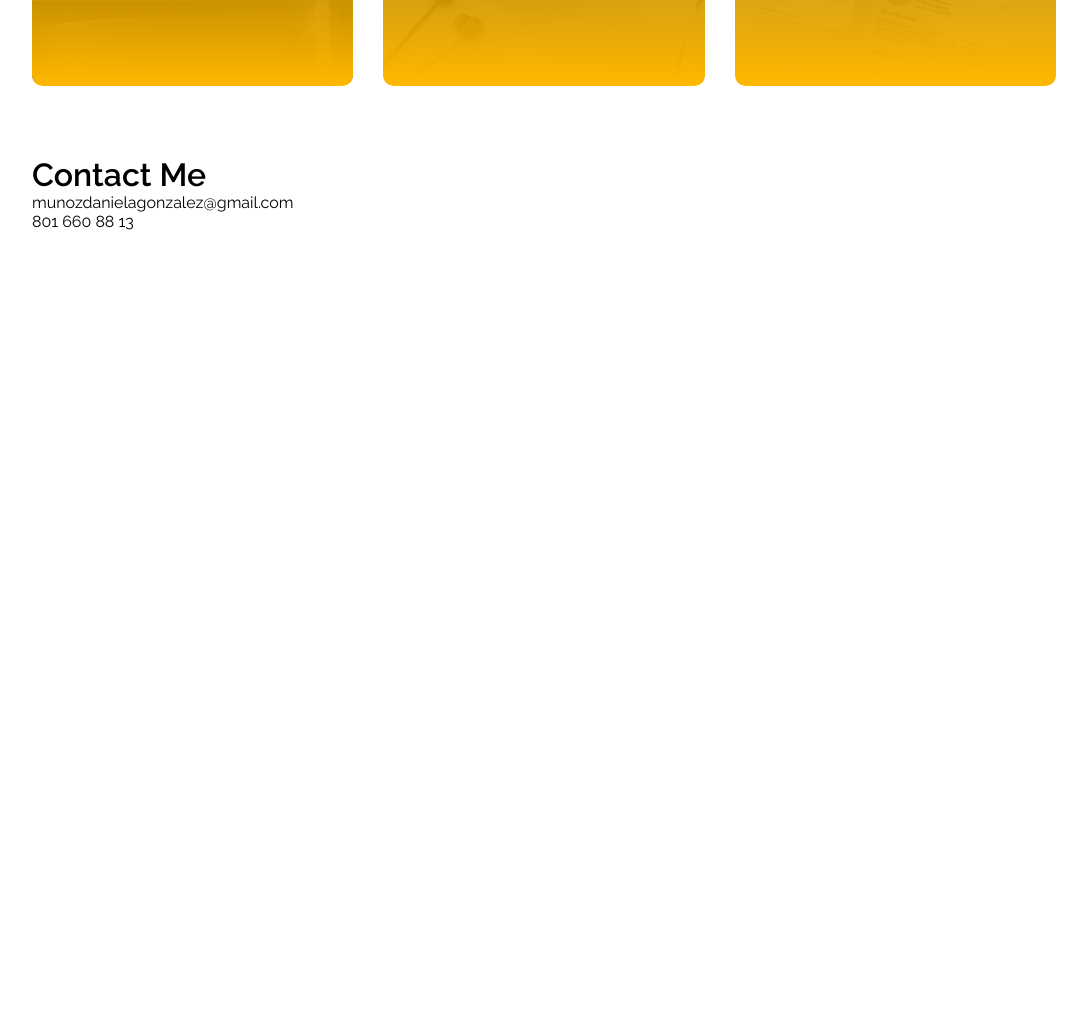
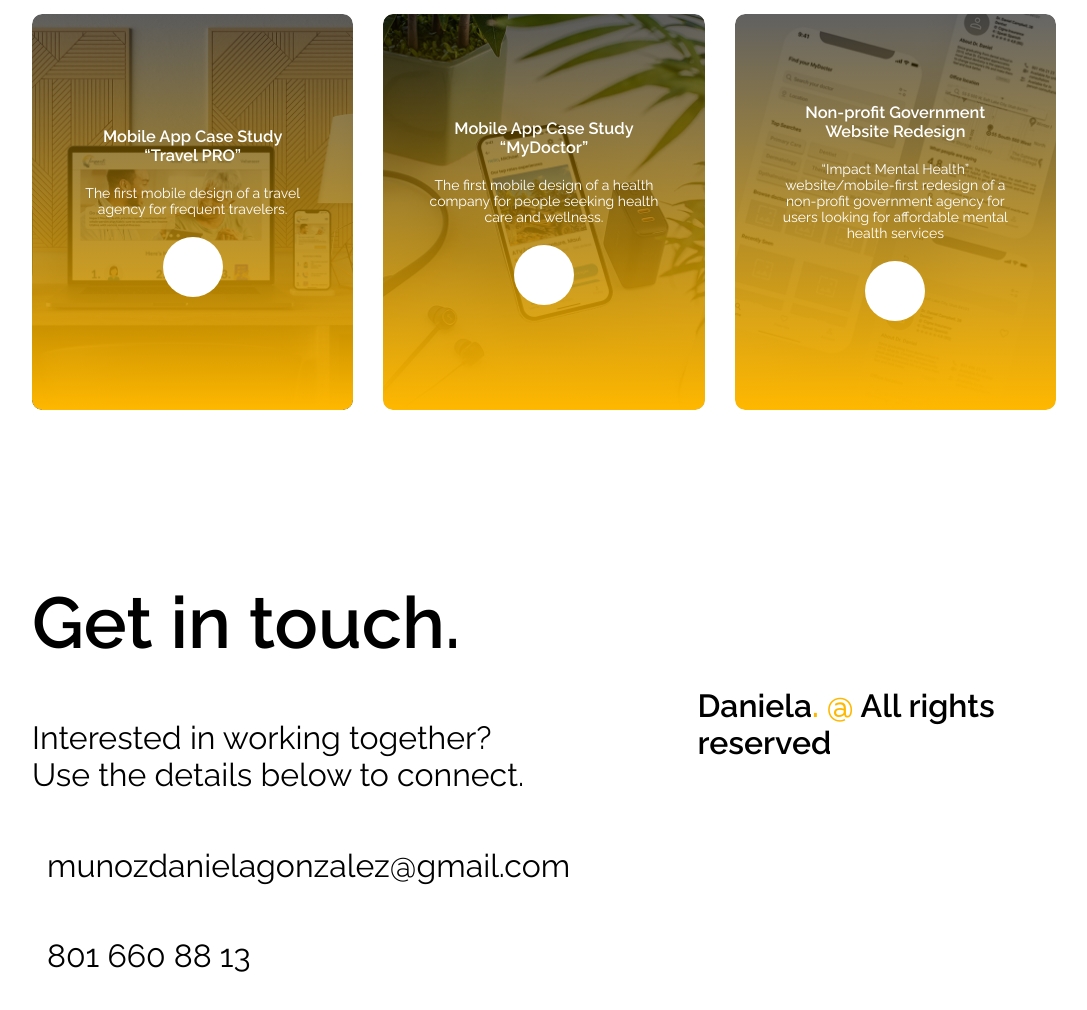
Before and after one commit to Nanonis1/UX_UI_HW_17, a plain HTML site: page index.html in a window 1280 px wide. Shown: the part 2446-3456 px from the top of the page, without its empty margins (96-1183 px from the left). Before the commit the page ends 2687 px from the top, so only its background shows below. Drawn offline with Linux system fonts and the light colour scheme.

Commit message:
contact info added

```diff
--- a/index.html
+++ b/index.html
@@ -120,21 +120,23 @@
 
 <!------------ Contact ------------>
 
-<div class="contact">
+<div id="get-in-touch">
     <div class="container">
         <div class="row">
-            <div class="contact-left">
-                <h1 Class="sub-title">Contact Me</h1>
-                <p>munozdanielagonzalez@gmail.com</p>
-                <p>801 660 88 13</p>
+            <div class="get-in-touch-left">
+                <h1 Class="sub-title">Get in touch.</h1>
+                <h3>Interested in working together?<br>Use the details below to connect.</h3>
+                <p><i class="fa-sharp fa-solid fa-paper-plane"></i> munozdanielagonzalez@gmail.com</p>
+                <p><i class="fa-solid fa-mobile"></i> 801 660 88 13</p>
                 <div class="social-icons">
                     <a href=""><i class="fa-brands fa-facebook"></i></a>
                     <a href=""><i class="fa-brands fa-instagram"></i></a>
                     <a href=""><i class="fa-brands fa-linkedin"></i></a>
                 </div>
             </div>
-            <div class="contact-right"></div>
-
+            <div class="get-in-touch-right">
+                <h3>Daniela<span>.</span>  <span>@</span> All rights reserved</h3>
+            </div>
         </div>
     </div>
 </div>
--- a/style.css
+++ b/style.css
@@ -122,8 +122,10 @@ nav ul li a:hover::after{
 /*---------------About Me----------------*/
 
 #About{
-    padding: 10px 0;
+    padding: 100px 0;
     color: black;
+    text-align: left;
+    font-size: 36px;
 
 }
 
@@ -138,6 +140,11 @@ nav ul li a:hover::after{
     flex-basis: 35%;
 }
 
+.about-col-2{
+    flex-basis: 35%;
+}
+
+
 .about-col-1 img{
     width: 100%;
     margin-top: 300px;
@@ -148,10 +155,16 @@ nav ul li a:hover::after{
 .about-col-2{
     flex-basis: 60%;
     margin-top: 300px;
-    font-size: 20px;
 
 
 }
+
+.about-col-2 p{
+    padding-top: 5%;
+    font-weight: normal;
+    font-size: 28px;
+}
+
 
 .tab-titles{
     display: flex;
@@ -282,3 +295,63 @@ nav ul li a:hover::after{
     text-align: center;
 
 }
+
+
+/* --------- Get in touch ----------*/
+
+
+#get-in-touch{
+    padding: 100px 0;
+    text-align: left;
+    font-size: 36px;
+
+}
+
+.get-in-touch-left{
+    flex-basis: 35%;
+
+}
+
+.get-in-touch-right{
+    flex-basis: 35%;
+    display: inline-block;
+    margin-top: 35px;
+
+
+
+}
+
+.get-in-touch-left h3{
+    padding-top: 10%;
+    font-weight: normal;
+    font-size: 32px;
+    align-items: center;
+    list-style: none;
+
+}
+
+.get-in-touch-left p{
+    padding-top: 10%;
+    font-weight: normal;
+    font-size: 32px;
+}
+
+.get-in-touch-right h3{
+    display: inline-block;
+    padding-top: 20%;
+    font-weight: normal;
+    font-size: 32px;
+    font-weight: bold;
+    position: relative;
+
+}
+
+.get-in-touch-right span{
+    color: #FFB800
+}
+
+.get-in-touch-left p i{
+    color: #FFB800;
+    margin-right: 15px;
+    font-size: 25px;
+}
```
